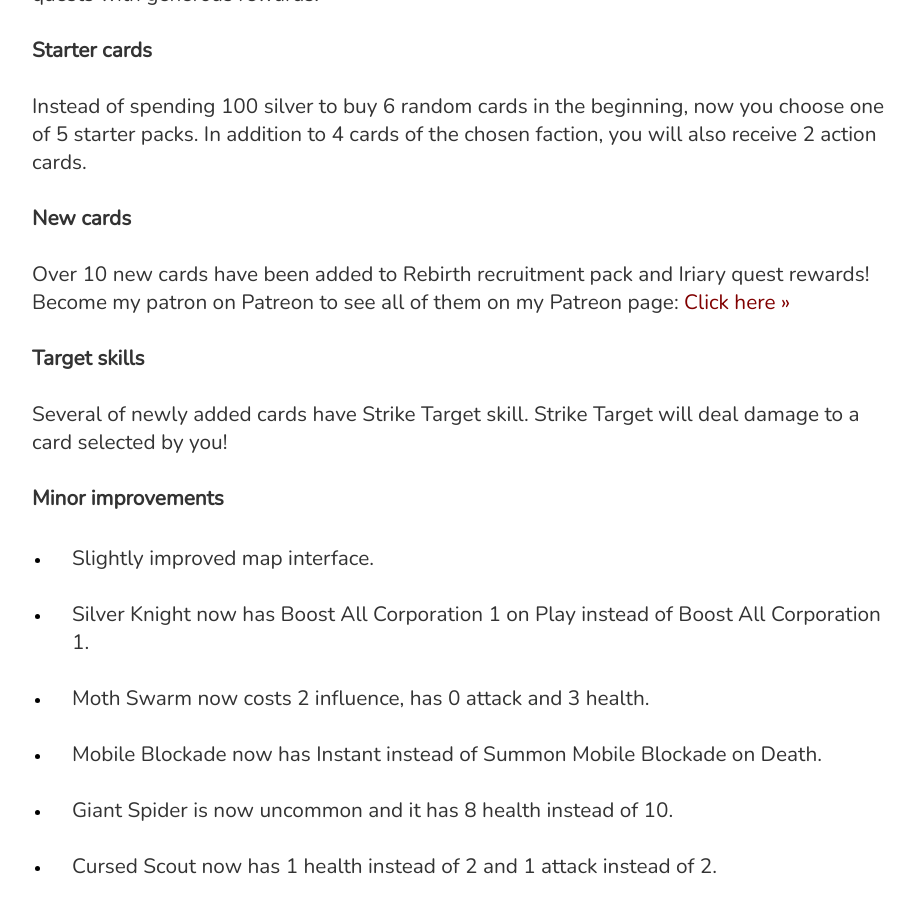
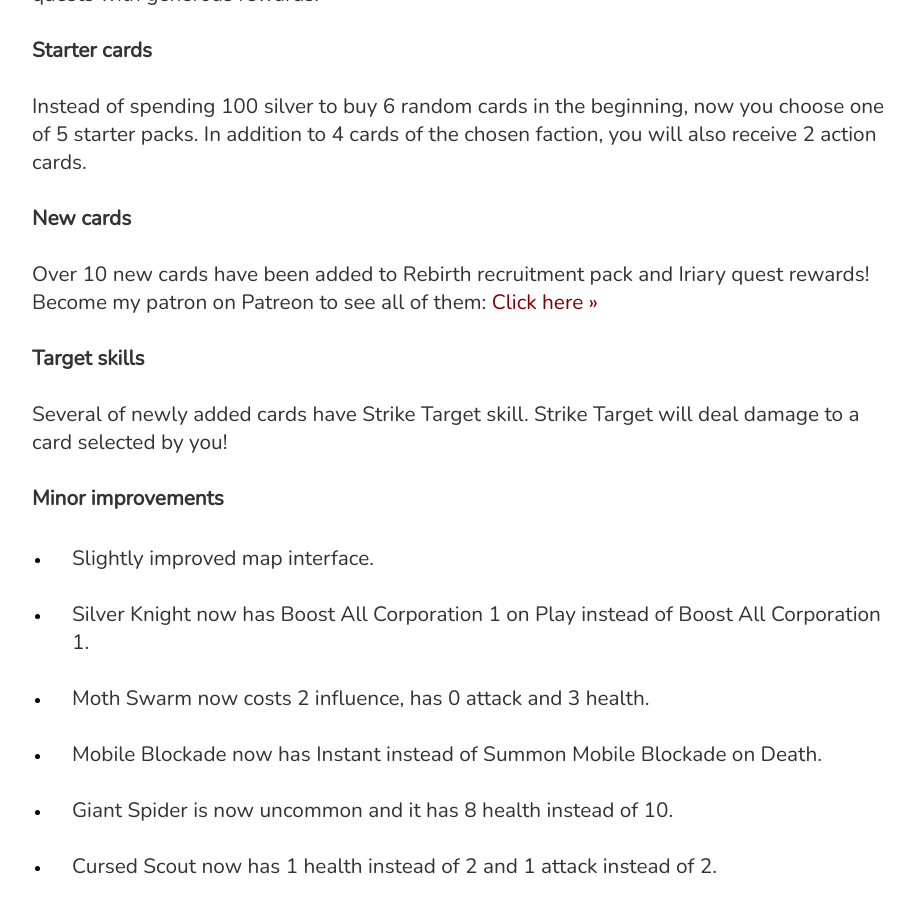
Before and after one commit to Phoebe3663/Zuurix.github.io, a Jekyll site: the page built from _posts/2017-05-04-tcl-update-2.md, in a window 1280 px wide and 900 px high, scrolled down 862 px. Shown: the whole window, without its empty margins (180-1094 px from the left). Built offline with Jekyll 4.4.1, drawn with Linux system fonts in a browser that asks for light colours; comment, search, counter and statistics services are not loaded.

Commit message:
Update 2017-05-04-tcl-update-2.md

```diff
--- a/_posts/2017-05-04-tcl-update-2.md
+++ b/_posts/2017-05-04-tcl-update-2.md
@@ -25,7 +25,7 @@ In addition to 4 cards of the chosen faction, you will also receive 2 action car
 **New cards**
 
 Over 10 new cards have been added to Rebirth recruitment pack and Iriary quest rewards!
-Become my patron on Patreon to see all of them on my Patreon page: [Click here >>](https://www.patreon.com/zuurix)
+Become my patron on Patreon to see all of them: [Click here >>](https://www.patreon.com/zuurix)
 
 **Target skills**
 
```
